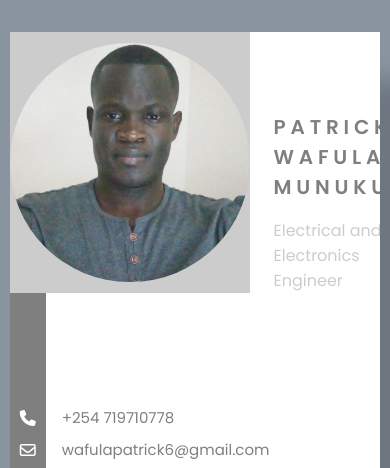
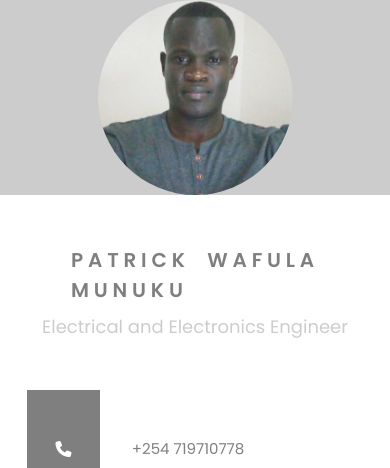
Before and after one commit to PatMun22/CV-using-Sass-and-Js, a plain HTML site: page index.html in a window 390 px wide. Shown: the top 468 px of the page. Drawn offline with Linux system fonts and the light colour scheme.

Commit message:
refined final design

```diff
--- a/partials/_generals.scss
+++ b/partials/_generals.scss
@@ -48,4 +48,11 @@ body {
             width: 95%;
         }
     }
+
+    @media screen and (max-width: 450px) {
+        main {
+            width: 100%;
+            margin-top: 0;
+        }
+    }
 }
--- a/partials/_section1.scss
+++ b/partials/_section1.scss
@@ -86,28 +86,88 @@
     }
 }
 
+@media screen and (max-width: 946px) {
+    #section-one {
+
+        & > .contact {
+
+            & > .contactdetails {
+
+                & > p{
+                    margin-left: 0;
+                }
+            }
+        }
+    }
+}
+
 @media screen and (max-width: 700px) {
     #section-one {
         grid-template-columns: repeat(2, 1fr);
-        grid-template-rows: 1fr 1fr;
+        grid-template-rows: repeat(2, 1fr);
         grid-template-areas:
             "profilePicture profileName"
             "contact contact";
 
         & > .profPic {
-            grid-area: "profilePicture";
+            grid-area: profilePicture;
         }
 
         & > .profName {
-            grid-area: "profileName";
+            grid-area: profileName;
         }
 
         & > .contact {
-            grid-area: "contact";
+            grid-area: contact;
+            grid-template-columns: 15% 60%;
+            padding-left: 20%;
+
 
             & > .contactIcons, .contactdetails {
-                padding-top: 2rem;
+                padding-top: 0;
+            }
+
+            & > .contactdetails {
+
+                & > p{
+                    margin-left: 2rem;
+                }
             }
         }
     }
 }
+
+@media screen and (max-width: 450px) {
+    #section-one {
+        grid-template-columns: 1fr;
+        grid-template-rows: repeat(3, 1fr);
+        grid-template-areas:
+            "profilePicture"
+            "profileName"
+            "contact";
+
+        & > .profPic {
+
+            & > img{
+                width: 50%;
+            }
+        }
+
+        & > .profName {
+            display: flex;
+            align-items: center;
+            padding-left: 0rem;
+            padding-top: 0rem;
+
+            & > p {
+                font-size: 18px;
+                margin-top: .5rem;
+            }
+        }
+
+        & > .contact {
+            grid-template-columns: 20% 73%;
+            padding-left: 7%;
+        }
+    }
+}
```
Also changed, not shown: style.css.
